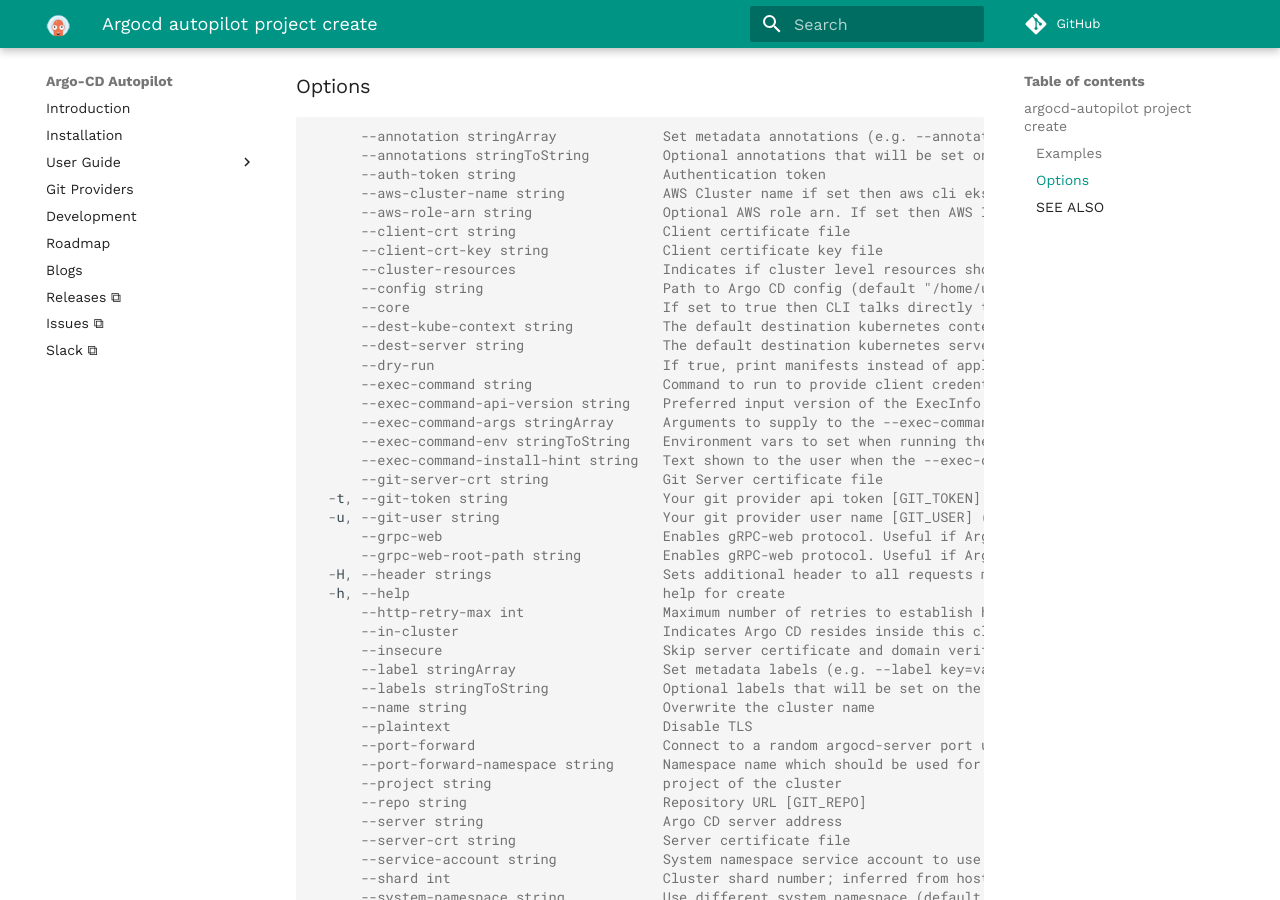
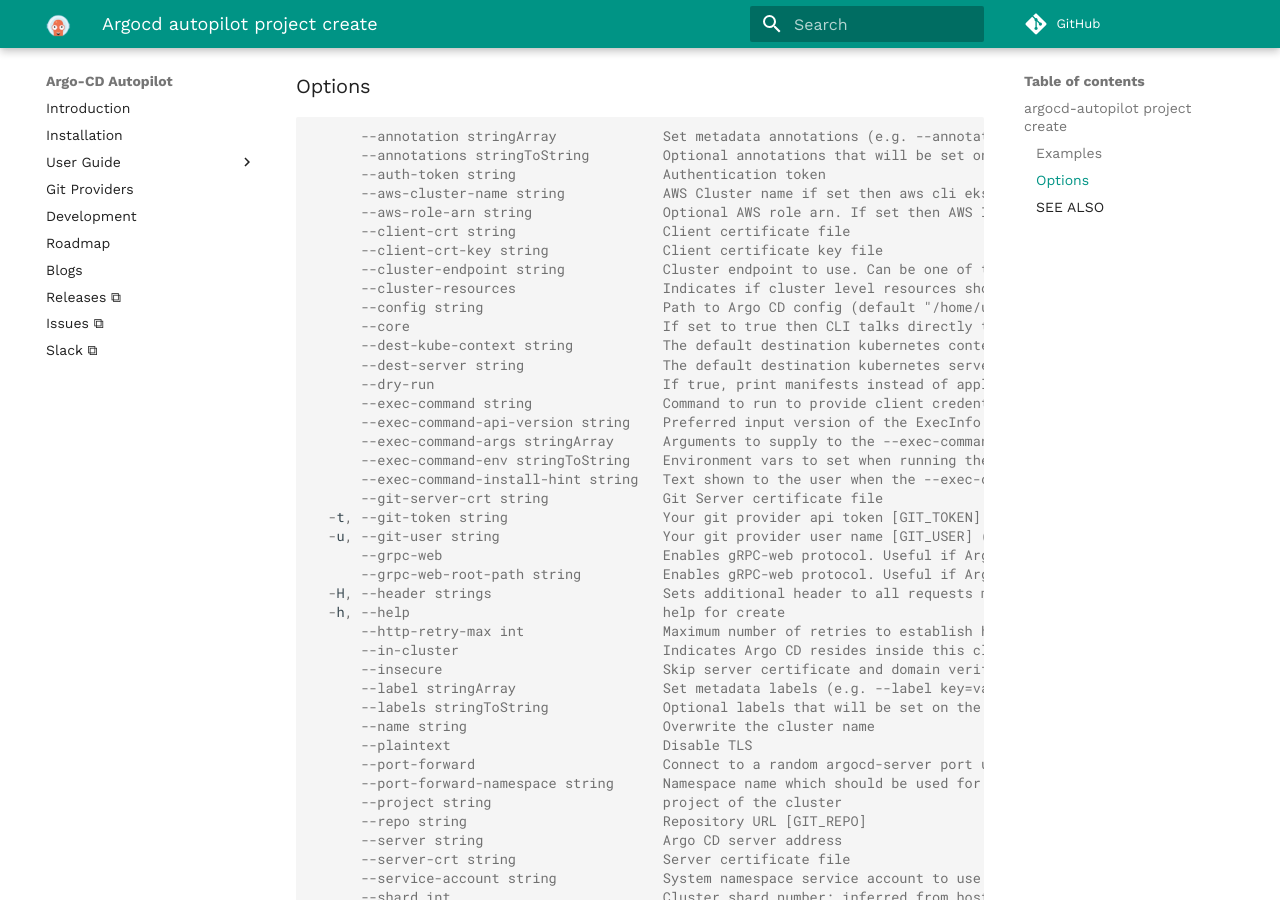
Before and after one commit to argoproj-labs/argocd-autopilot, an MkDocs documentation site: the page built from docs/commands/argocd-autopilot_project_create.md, in a window 1280 px wide and 900 px high, scrolled down 669 px. Built offline with MkDocs 1.6.1 and Material for MkDocs 9.7.7, drawn with Linux system fonts in a browser that asks for light colours; comment, search, counter and statistics services are not loaded.

Commit message:
fixed codegen
Signed-off-by: Noam Gal <noam.gal@codefresh.io>

```diff
--- a/docs/commands/argocd-autopilot_project_create.md
+++ b/docs/commands/argocd-autopilot_project_create.md
@@ -36,6 +36,7 @@ argocd-autopilot project create [PROJECT] [flags]
       --aws-role-arn string                Optional AWS role arn. If set then AWS IAM Authenticator assumes a role to perform cluster operations instead of the default AWS credential provider chain.
       --client-crt string                  Client certificate file
       --client-crt-key string              Client certificate key file
+      --cluster-endpoint string            Cluster endpoint to use. Can be one of the following: 'kubeconfig', 'kube-public', or 'internal'.
       --cluster-resources                  Indicates if cluster level resources should be managed. The setting is used only if list of managed namespaces is not empty.
       --config string                      Path to Argo CD config (default "/home/user/.config/argocd/config")
       --core                               If set to true then CLI talks directly to Kubernetes instead of talking to Argo CD API server
```
